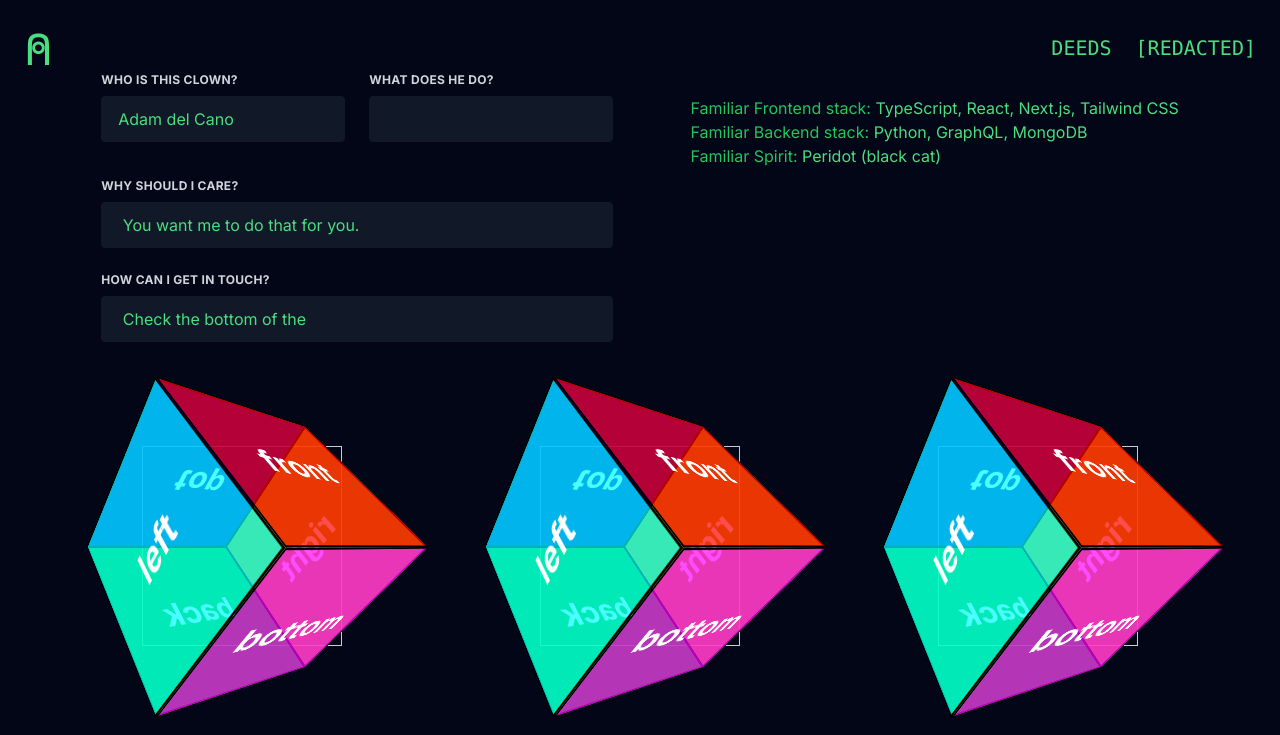
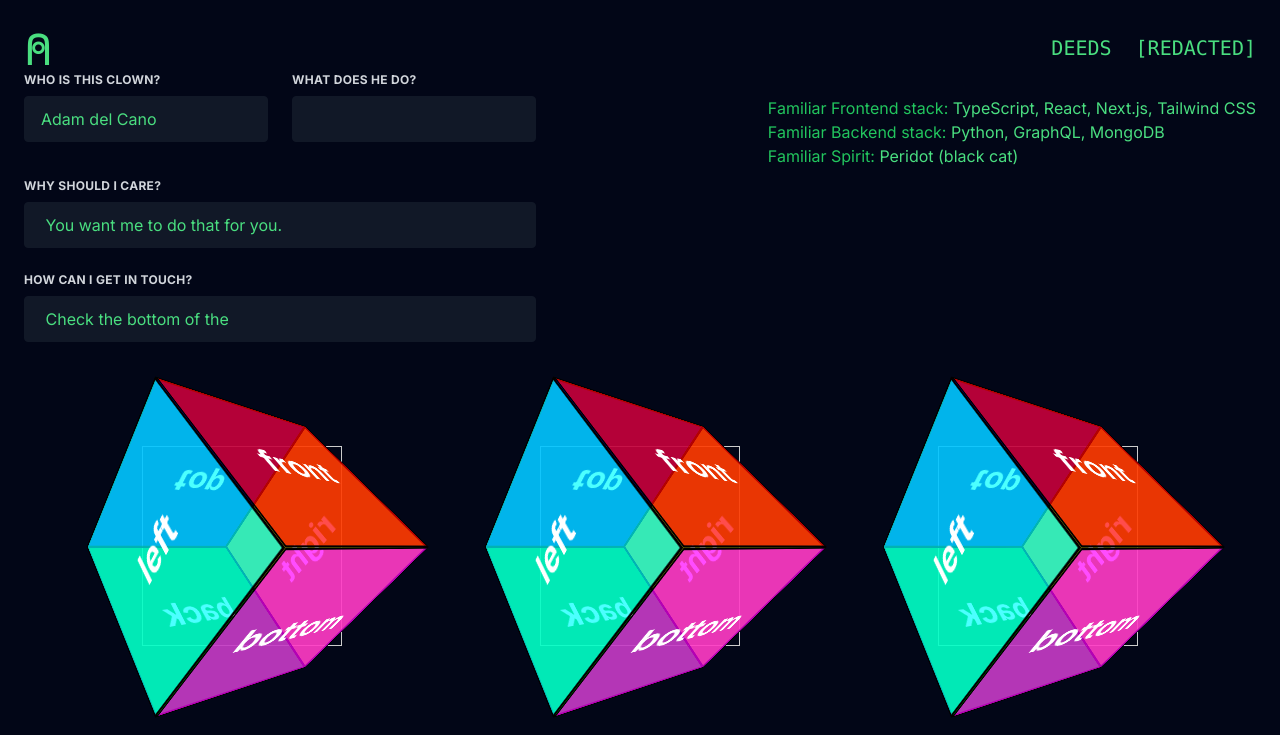
Before and after one commit to adamdelcano/adamdelcano.github.io, a Next.js app: page / in a window 1280 px wide. Shown: the top 735 px of the page. Built offline with nearby package versions, Linux system fonts and the light colour scheme.

Commit message:
Change justification

```diff
--- a/src/app/page.tsx
+++ b/src/app/page.tsx
@@ -70,7 +70,7 @@
           </a>
         </div>
       </header>
-      <div className="flex flex-row w-full justify-evenly">
+      <div className="flex flex-row w-full justify-between">
         <form className="max-w-lg self-start justify-self-start">
           <div className="flex flex-wrap -mx-3 mb-6">
             <div className="w-full md:w-1/2 px-3 mb-6 md:mb-0">
```
